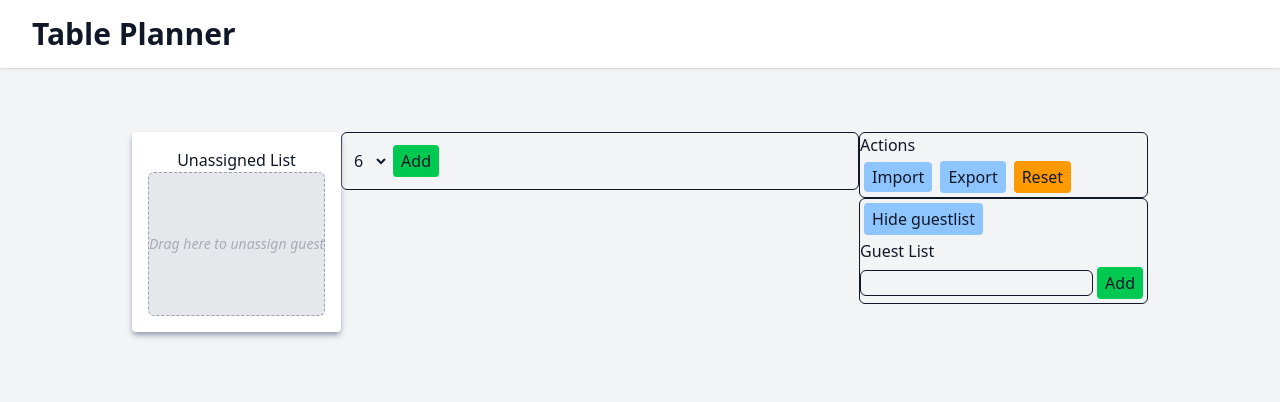
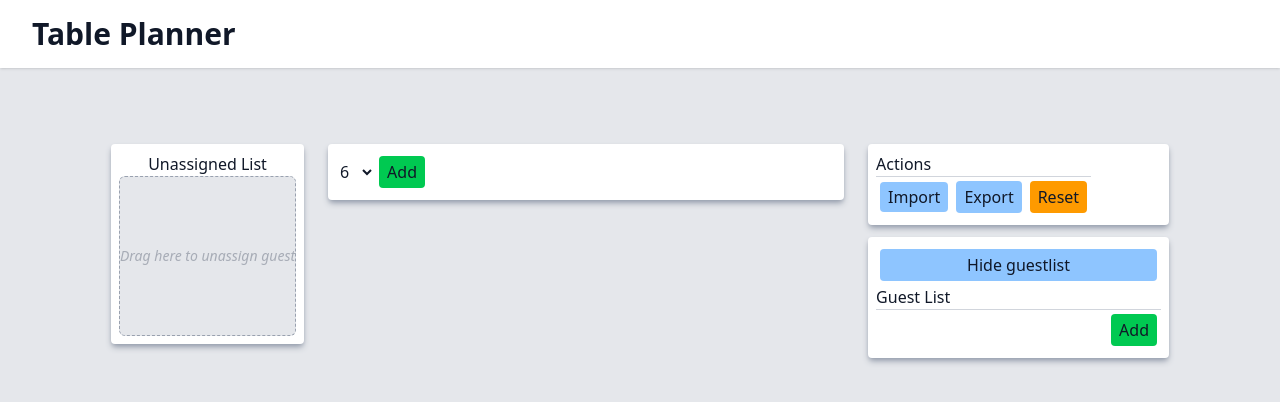
Before and after one commit to out-spaced/tableplanner, a React (Vite) app: page / in a window 1280 px wide. Shown: the top 402 px of the page. Built offline with nearby package versions, Linux system fonts and the light colour scheme; what mobile-drag-drop would draw is missing.

Commit message:
some styling

```diff
--- a/src/Actions/Actions.tsx
+++ b/src/Actions/Actions.tsx
@@ -23,8 +23,9 @@ function Actions({
   };
 
   return (
-    <div className="border rounded-md">
-      <h2> Actions </h2>
+    <div className="big-component">
+      <div>
+        <h2 className="bar-underline"> Actions </h2>
         <Activity mode={resetClicked ? "hidden" : "visible"}>
           <ImportButton
             setTables={setTables}
@@ -47,6 +48,7 @@ function Actions({
           </div>
         </Activity>
       </div>
+    </div>
   );
 }
 
--- a/src/GuestList/GuestList.tsx
+++ b/src/GuestList/GuestList.tsx
@@ -67,14 +67,14 @@ function GuestList({
   }, [tables]);
 
   return (
-    <div className="border rounded-md">
+    <div className="big-component flex-col">
       <HideGuestList isVisible={isVisible} setIsVisible={setIsVisible} />
       <Activity mode={isVisible ? "visible" : "hidden"}>
-        <h3>Guest List</h3>
+        <h3 className="bar-underline">Guest List</h3>
         <div className="flex flex-col md:flex-row md:items-center">
           <input
             id="guest-name-input"
-            className="border rounded-md"
+            className="text-input"
             type="text"
             value={inputValue}
             onChange={(e) => handleChange(e)}
--- a/src/HomePage.tsx
+++ b/src/HomePage.tsx
@@ -27,7 +27,7 @@ function HomePage() {
   }, []);
 
   return (
-    <div className="min-h-screen bg-gray-100 font-sans text-gray-900">
+    <div className="main-div">
       <header className="bg-white shadow-sm sticky top-0 z-10">
         <div className="max-w-7xl mx-auto py-4 px-4 sm:px-6 lg:px-8">
           <h1 className="text-3xl font-bold text-gray-900">Table Planner</h1>
--- a/src/TableList/TableList.tsx
+++ b/src/TableList/TableList.tsx
@@ -25,7 +25,7 @@ function TableList({
   };
 
   return (
-    <div className="border rounded-md p-2 flex flex-col grow md:grow-0">
+    <div className="big-component flex-col grow md:grow-0">
       <div>
         <select
           id="table-size-select"
--- a/src/index.css
+++ b/src/index.css
@@ -9,6 +9,15 @@
         @apply m-1 p-2 pt-1 pb-1 bg-amber-500 rounded-sm shadow-gray-500 hover:shadow-md
     }
     .big-component {
-        @apply flex bg-white rounded-sm shadow-gray-400 shadow-md p-4
+        @apply flex bg-white rounded-sm shadow-gray-400 shadow-md md:p-2 md:m-3
+    }
+    .main-div {
+        @apply min-h-screen bg-gray-200 font-sans text-gray-900
+    }
+    .text-input {
+        @apply border-gray-500 rounded-sm
+    }
+    .bar-underline {
+        @apply border-b border-gray-300
     }
 }
```
Lines whose indentation alone changed are shown as unchanged.
